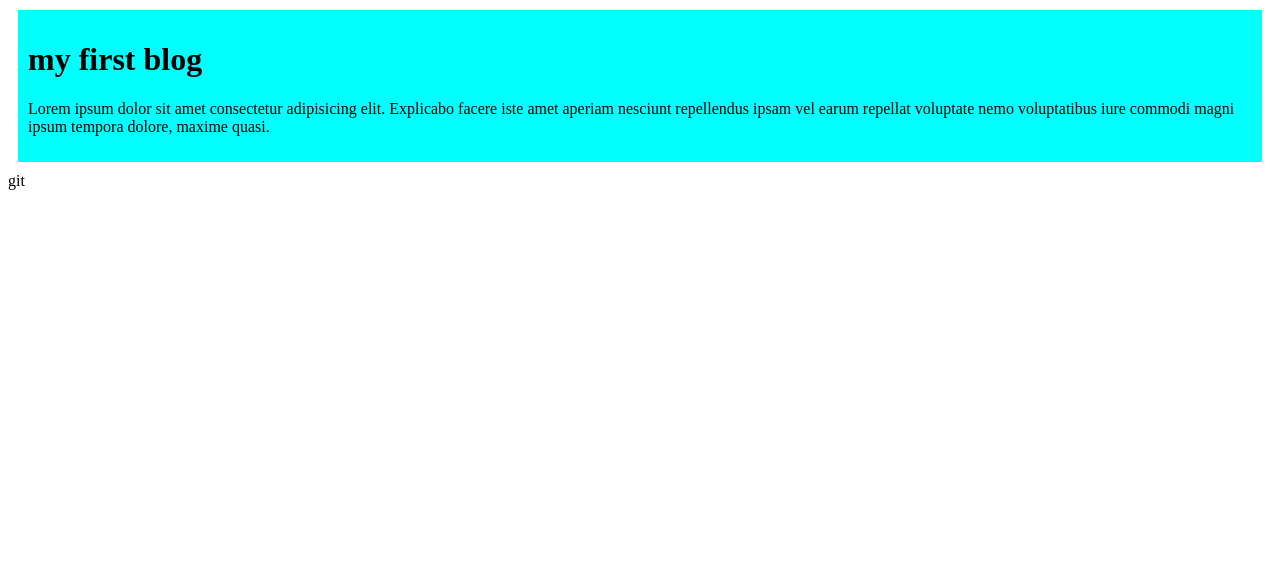
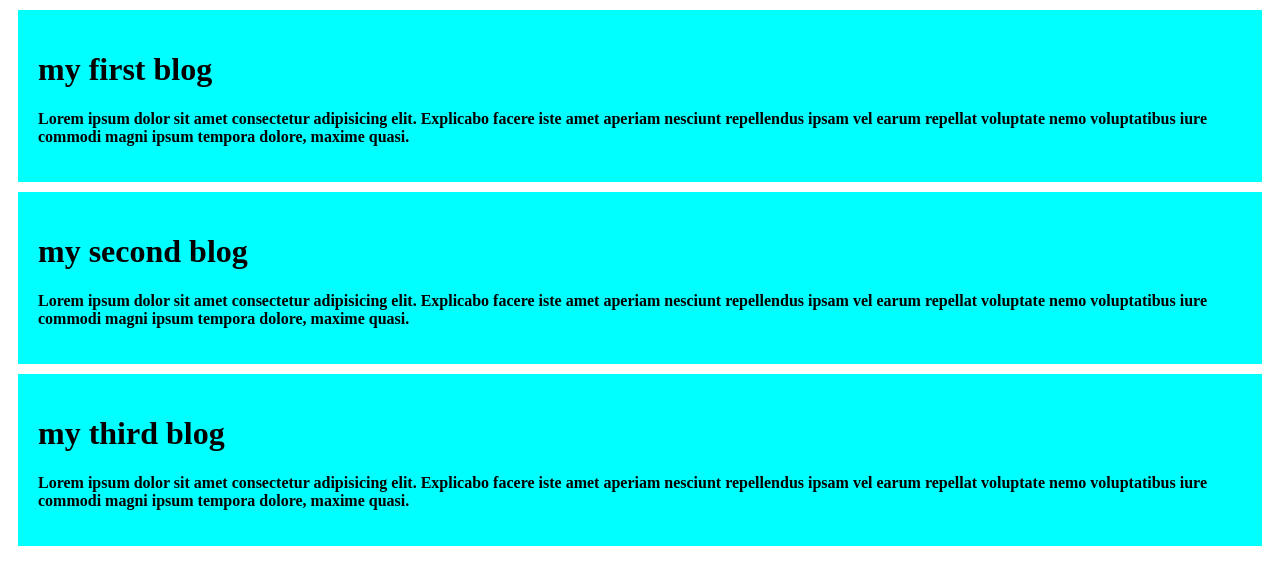
Before and after one commit to piona8621/my-first-website, a plain HTML site: page website.html in a window 1280 px wide. Drawn offline with Linux system fonts and the light colour scheme.

Commit message:
my second and third website

```diff
--- a/hellod/style.css
+++ b/hellod/style.css
@@ -1,5 +1,6 @@
 div{
   background-color: aqua;
-  padding: 10px;
+  padding: 20px;
   margin: 10px;
+  font-weight: bold;
 }
--- a/website.html
+++ b/website.html
@@ -11,6 +11,13 @@
     <h1>my first blog</h1>
     <p>Lorem ipsum dolor sit amet consectetur adipisicing elit. Explicabo facere iste amet aperiam nesciunt repellendus ipsam vel earum repellat voluptate nemo voluptatibus iure commodi magni ipsum tempora dolore, maxime quasi.</p>
   </div>
-  git
-</body>
+  <div>
+    <h1>my second blog</h1>
+    <p>Lorem ipsum dolor sit amet consectetur adipisicing elit. Explicabo facere iste amet aperiam nesciunt repellendus ipsam vel earum repellat voluptate nemo voluptatibus iure commodi magni ipsum tempora dolore, maxime quasi.</p>
+  </div>
+
+</body><div>
+    <h1>my third blog</h1>
+    <p>Lorem ipsum dolor sit amet consectetur adipisicing elit. Explicabo facere iste amet aperiam nesciunt repellendus ipsam vel earum repellat voluptate nemo voluptatibus iure commodi magni ipsum tempora dolore, maxime quasi.</p>
+  </div>
 </html>
```
